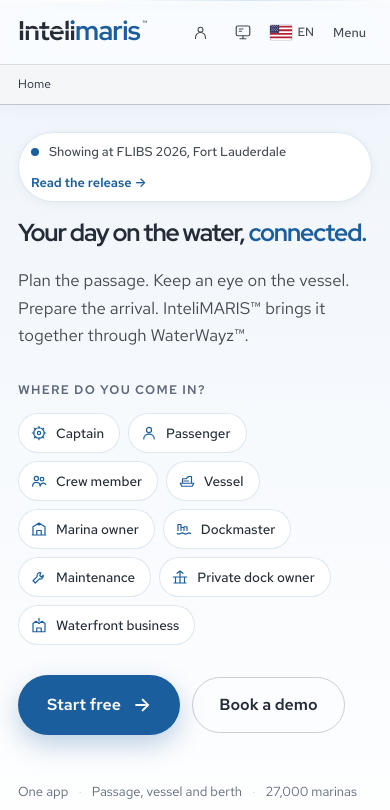
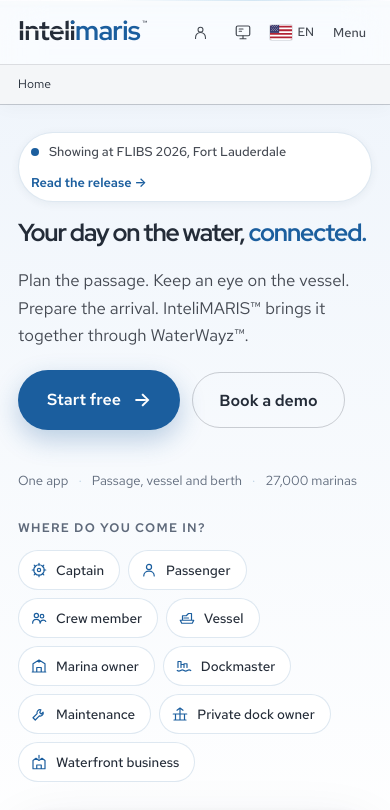
Before and after one commit to BuenGenio/intelimaris-web, a Vue app: page / in a window 390 px wide. Shown: the top 810 px of the page. Built offline with nearby package versions, Linux system fonts and the light colour scheme; what vue-matomo would draw is missing.

Commit message:
Let the role chips and the live journey run the full width of the home hero
The lede sits beside the calls to action, the chips take one row beneath
them, and the journey card spans the shell below that.

Co-Authored-By: Claude Opus 5 (1M context) <noreply@anthropic.com>

```diff
--- a/src/assets/audience.css
+++ b/src/assets/audience.css
@@ -309,8 +309,10 @@ html { scroll-padding-top:calc(var(--site-header-height) + 12px); }
 .home-audience { background:linear-gradient(180deg, var(--sky-wash) 0, var(--surface-page) 880px); }
 .home-hero { padding-top:28px; padding-bottom:24px; scroll-margin-top:124px; }
 .hero-head { display:flex; flex-direction:column; align-items:flex-start; padding-bottom:22px; }
-.hero-grid { display:grid; grid-template-columns:minmax(0,.8fr) minmax(0,1.2fr); gap:36px 56px; align-items:start; padding-bottom:36px; }
-.hero-copy { display:flex; flex-direction:column; align-items:flex-start; }
+.hero-intro { display:grid; grid-template-columns:minmax(0,1.1fr) minmax(0,.9fr); gap:20px 56px; align-items:start; padding-bottom:26px; }
+.hero-chooser { padding-bottom:28px; }
+.hero-grid { display:grid; grid-template-columns:minmax(0,1fr); padding-bottom:36px; }
+.hero-copy { display:flex; flex-direction:column; align-items:flex-end; }
 .hero-pill { display:inline-flex; align-items:center; gap:10px; margin:0 0 18px; padding:8px 14px 8px 12px; border:1px solid var(--sky-line); border-radius:var(--radius-pill); background:var(--surface-page); box-shadow:0 2px 10px rgba(17,45,76,.06); font-size:.8rem; font-weight:500; color:var(--text-secondary); }
 .hero-pill a { color:var(--domain-ink); font-weight:600; text-decoration:none; white-space:nowrap; }
 .hero-pill-dot { width:8px; height:8px; border-radius:50%; background:var(--domain); box-shadow:0 0 0 0 color-mix(in srgb, var(--domain) 45%, transparent); animation:hero-pulse 2.4s ease-out infinite; }
@@ -318,19 +320,19 @@ html { scroll-padding-top:calc(var(--site-header-height) + 12px); }
 .home-hero h1 { font-size:clamp(2.5rem,5.4vw,5.4rem); }
 .home-hero h1 em { font-style:normal; color:var(--domain-ink); }
 .home-hero .editorial-lede { margin-top:0; max-width:46ch; }
-.home-hero .chooser-intro { margin:30px 0 12px; font-size:.78rem; font-weight:600; letter-spacing:.1em; text-transform:uppercase; color:var(--text-muted); }
+.home-hero .chooser-intro { margin:0 0 12px; font-size:.78rem; font-weight:600; letter-spacing:.1em; text-transform:uppercase; color:var(--text-muted); }
 .audience-chips { display:flex; flex-wrap:wrap; gap:8px; }
 .audience-chip { display:inline-flex; align-items:center; gap:8px; min-height:40px; padding:8px 15px 8px 11px; border:1px solid var(--sky-line); border-radius:var(--radius-pill); background:var(--surface-page); color:var(--text-primary); font:500 .84rem var(--font-text); cursor:pointer; transition:border-color 140ms, background 140ms, color 140ms, transform 140ms; }
 .audience-chip svg { width:18px; height:18px; color:var(--domain-ink); }
 .audience-chip:hover { border-color:var(--domain); transform:translateY(-1px); }
 .audience-chip[aria-pressed='true'] { background:var(--domain); border-color:var(--domain); color:#fff; }
 .audience-chip[aria-pressed='true'] svg { color:#fff; }
-.hero-actions { display:flex; align-items:center; gap:12px; flex-wrap:wrap; margin-top:30px; }
+.hero-actions { display:flex; align-items:center; gap:12px; flex-wrap:wrap; margin-top:0; }
 .hero-start { gap:12px; min-height:56px; padding:16px 28px; font-size:1rem; box-shadow:0 10px 26px color-mix(in srgb, var(--domain) 28%, transparent); }
 .hero-start:hover { transform:translateY(-1px); }
 .hero-demo { display:inline-flex; align-items:center; min-height:56px; padding:16px 26px; border:1px solid var(--border-medium); border-radius:var(--radius-pill); color:var(--text-primary); font:600 1rem var(--font-text); text-decoration:none; background:transparent; }
 .hero-demo:hover { border-color:var(--domain); color:var(--domain-ink); }
-.hero-tagline { display:flex; flex-wrap:wrap; gap:6px 10px; margin:22px 0 0; font-size:.82rem; color:var(--text-muted); }
+.hero-tagline { display:flex; flex-wrap:wrap; justify-content:flex-end; gap:6px 10px; margin:16px 0 0; font-size:.82rem; color:var(--text-muted); }
 .hero-tagline span + span::before { content:'·'; margin-right:10px; color:var(--domain-tint); }
 .hero-stage { position:relative; min-width:0; }
 .hero-card { position:relative; padding:18px 20px 20px; border:1px solid var(--sky-line); border-radius:var(--radius-2xl); background:var(--surface-page); box-shadow:var(--sky-shadow); overflow:hidden; }
@@ -360,7 +362,9 @@ html { scroll-padding-top:calc(var(--site-header-height) + 12px); }
 .community-cta .editorial-button:hover { background:#dbeaf8; }
 [data-theme='dark'] .community-card { background:var(--sky-mist); }
 @media (max-width:1100px) {
- .hero-grid { grid-template-columns:minmax(0,1fr); gap:40px; }
+ .hero-intro { grid-template-columns:minmax(0,1fr); }
+ .hero-copy { align-items:flex-start; }
+ .hero-tagline { justify-content:flex-start; }
  .hero-float-b { left:12px; }
  .community-grid { grid-template-columns:repeat(2,minmax(0,1fr)); }
 }
--- a/src/views/HomeView.vue
+++ b/src/views/HomeView.vue
@@ -6,17 +6,21 @@
         <p class="hero-pill"><span class="hero-pill-dot" aria-hidden="true"></span><span>Showing at FLIBS 2026, Fort Lauderdale</span><RouterLink :to="pressLink(PRESS[0]!.id)">Read the release <span aria-hidden="true">→</span></RouterLink></p>
         <h1>Your day on the water, <em>connected.</em></h1>
       </div>
-      <div class="hero-grid">
+      <div class="hero-intro">
+        <p class="editorial-lede">Plan the passage. Keep an eye on the vessel. Prepare the arrival. InteliMARIS™ brings it together through WaterWayz™.</p>
         <div class="hero-copy">
-          <p class="editorial-lede">Plan the passage. Keep an eye on the vessel. Prepare the arrival. InteliMARIS™ brings it together through WaterWayz™.</p>
-          <p class="chooser-intro">Where do you come in?</p>
-          <AudienceChips :selected="audience?.id" @choose="onChoose" />
           <div class="hero-actions">
             <button type="button" class="editorial-button hero-start" @click="start(audience?.id, $event.currentTarget as HTMLElement)">Start free <span aria-hidden="true">→</span></button>
             <RouterLink to="/contact" class="hero-demo">Book a demo</RouterLink>
           </div>
           <p class="hero-tagline"><span>One app</span><span>Passage, vessel and berth</span><span>27,000 marinas</span></p>
         </div>
+      </div>
+      <div class="hero-chooser">
+        <p class="chooser-intro">Where do you come in?</p>
+        <AudienceChips :selected="audience?.id" @choose="onChoose" />
+      </div>
+      <div class="hero-grid">
         <div class="hero-stage">
           <div class="hero-card">
             <div class="hero-card-head">
```
